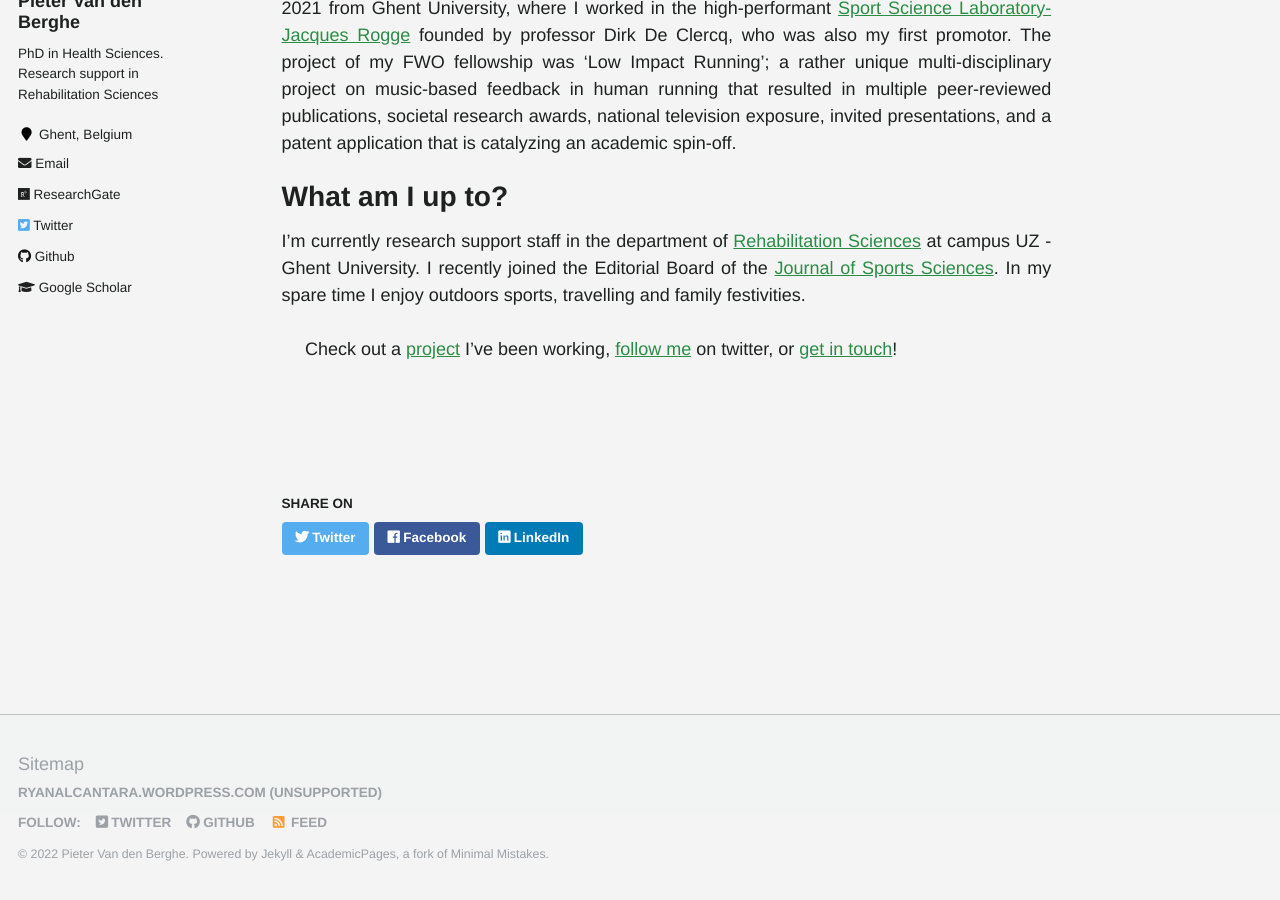
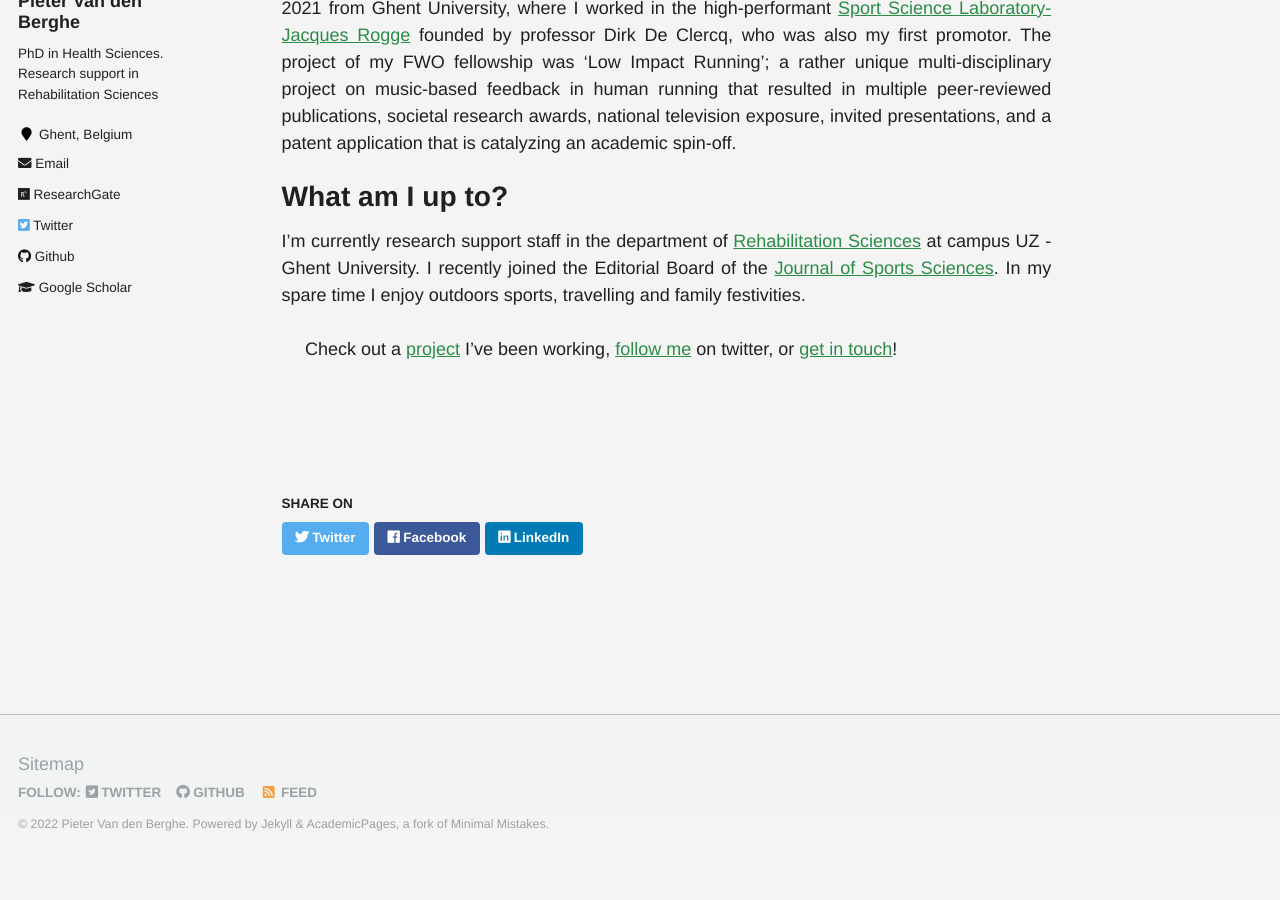
Before and after one commit to pivdnber/pivdnber.github.io, a Jekyll site: the page built from _pages/about.md, in a window 1280 px wide and 900 px high, scrolled down 486 px. Built offline with Jekyll 4.4.1, drawn with Linux system fonts in a browser that asks for light colours; after the commit the page ends 1355 px from its top, so only the background shows below that.

Commit message:
change personal info in footer

```diff
--- a/_includes/footer.html
+++ b/_includes/footer.html
@@ -1,12 +1,11 @@
 {% include base_path %}
 
 <div class="page__footer-follow">
-  <li><a href="https://ryanalcantara.wordpress.com"> ryanalcantara.wordpress.com (unsupported)</li>
   <ul class="social-icons">
     {% if site.data.ui-text[site.locale].follow_label %}
       <li><strong>{{ site.data.ui-text[site.locale].follow_label }}</strong></li>
     {% endif %}
-      <li><a href="https://twitter.com/Ryan_Alcantara_"><i class="fab fa-twitter-square" aria-hidden="true"></i> Twitter</a></li>
+      <li><a href="https://twitter.com/sportscisum_"><i class="fab fa-twitter-square" aria-hidden="true"></i> Twitter</a></li>
     {% if site.facebook.username %}
       <li><a href="https://facebook.com/{{ site.facebook.username }}"><i class="fab fa-facebook-square" aria-hidden="true"></i> Facebook</a></li>
     {% endif %}
```
